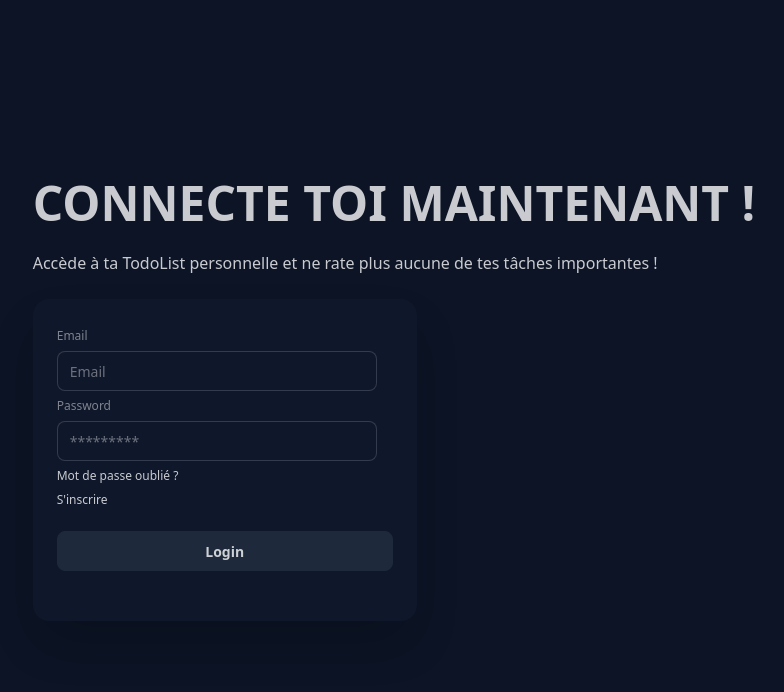
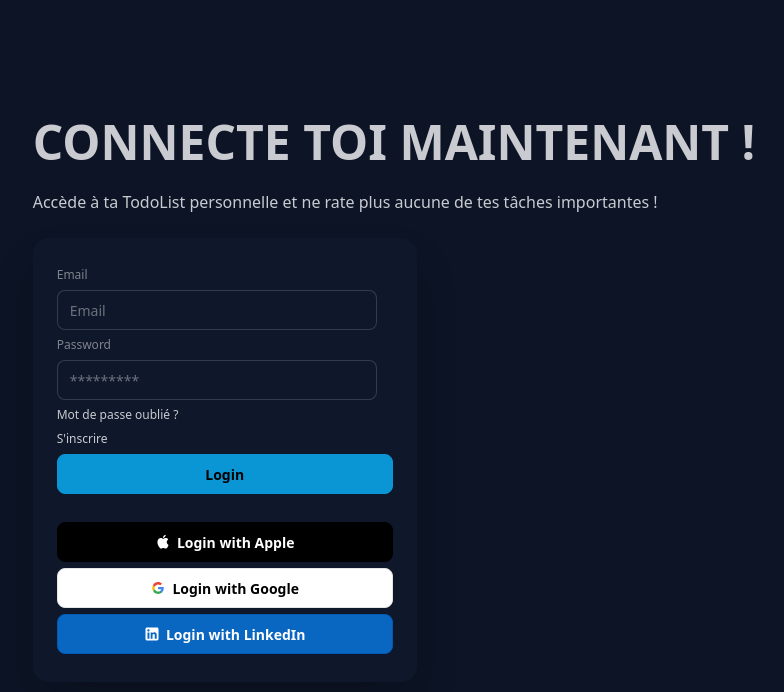
Before and after one commit to Jordanbouaissa25/Mytodolist, a React (Vite) app in the folder vite-project/: page /Login in a window 1280 px wide. Shown: the top 692 px of the page, without its empty margins (246-1030 px from the left). Built offline with nearby package versions, Linux system fonts and the light colour scheme.

Commit message:
add button login

```diff
--- a/vite-project/src/Application/Page/Login.tsx
+++ b/vite-project/src/Application/Page/Login.tsx
@@ -82,8 +82,20 @@ async function connexion(username: string, password: string) {
               onChange={handlePasswordChange}  className="input" placeholder="*********" />
           <div><a className="link link-hover">Mot de passe oublié ?</a></div>
            <div><a onClick={() => navigate("/Register")} className="link link-hover">S'inscrire</a></div>
-          <button type="submit" className="btn btn-neutral mt-4">Login</button>
+          <button type="submit" className="btn btn-active btn-info">Login</button>
             <p className="text-red-500 mb-4">{error}</p>
+            <button className="btn bg-black text-white border-black">
+            <svg aria-label="Apple logo" width="16" height="16" xmlns="http://www.w3.org/2000/svg" viewBox="0 0 1195 1195"><path fill="white" d="M1006.933 812.8c-32 153.6-115.2 211.2-147.2 249.6-32 25.6-121.6 25.6-153.6 6.4-38.4-25.6-134.4-25.6-166.4 0-44.8 32-115.2 19.2-128 12.8-256-179.2-352-716.8 12.8-774.4 64-12.8 134.4 32 134.4 32 51.2 25.6 70.4 12.8 115.2-6.4 96-44.8 243.2-44.8 313.6 76.8-147.2 96-153.6 294.4 19.2 403.2zM802.133 64c12.8 70.4-64 224-204.8 230.4-12.8-38.4 32-217.6 204.8-230.4z"></path></svg>
+            Login with Apple
+          </button>
+                    <button className="btn bg-white text-black border-[#e5e5e5]">
+            <svg aria-label="Google logo" width="16" height="16" xmlns="http://www.w3.org/2000/svg" viewBox="0 0 512 512"><g><path d="m0 0H512V512H0" fill="#fff"></path><path fill="#34a853" d="M153 292c30 82 118 95 171 60h62v48A192 192 0 0190 341"></path><path fill="#4285f4" d="m386 400a140 175 0 0053-179H260v74h102q-7 37-38 57"></path><path fill="#fbbc02" d="m90 341a208 200 0 010-171l63 49q-12 37 0 73"></path><path fill="#ea4335" d="m153 219c22-69 116-109 179-50l55-54c-78-75-230-72-297 55"></path></g></svg>
+            Login with Google
+          </button>
+              <button className="btn bg-[#0967C2] text-white border-[#0059b3]">
+                <svg aria-label="LinkedIn logo" width="16" height="16" xmlns="http://www.w3.org/2000/svg" viewBox="0 0 32 32"><path fill="white" d="M26.111,3H5.889c-1.595,0-2.889,1.293-2.889,2.889V26.111c0,1.595,1.293,2.889,2.889,2.889H26.111c1.595,0,2.889-1.293,2.889-2.889V5.889c0-1.595-1.293-2.889-2.889-2.889ZM10.861,25.389h-3.877V12.87h3.877v12.519Zm-1.957-14.158c-1.267,0-2.293-1.034-2.293-2.31s1.026-2.31,2.293-2.31,2.292,1.034,2.292,2.31-1.026,2.31-2.292,2.31Zm16.485,14.158h-3.858v-6.571c0-1.802-.685-2.809-2.111-2.809-1.551,0-2.362,1.048-2.362,2.809v6.571h-3.718V12.87h3.718v1.686s1.118-2.069,3.775-2.069,4.556,1.621,4.556,4.975v7.926Z" fillRule="evenodd"></path></svg>
+                Login with LinkedIn
+              </button>
         </fieldset>
       </div>
     </div>
--- a/vite-project/src/Application/Page/Register.tsx
+++ b/vite-project/src/Application/Page/Register.tsx
@@ -88,13 +88,13 @@ export const Register: React.FC = () => {
               </label>
             </fieldset>
 
-            <button type="submit" className="btn btn-neutral mt-4">
+            <button type="submit" className="btn btn-active btn-warning">
               S'inscrire
             </button>
             <button
               onClick={() => navigate("/Login")}
               type="button"
-              className="btn btn-neutral mt-4"
+              className="btn btn-active btn-info"
             >
               Login
             </button>
```
Also changed, not shown: vite-project/src/Application/Page/ResetPassword.tsx (added).
